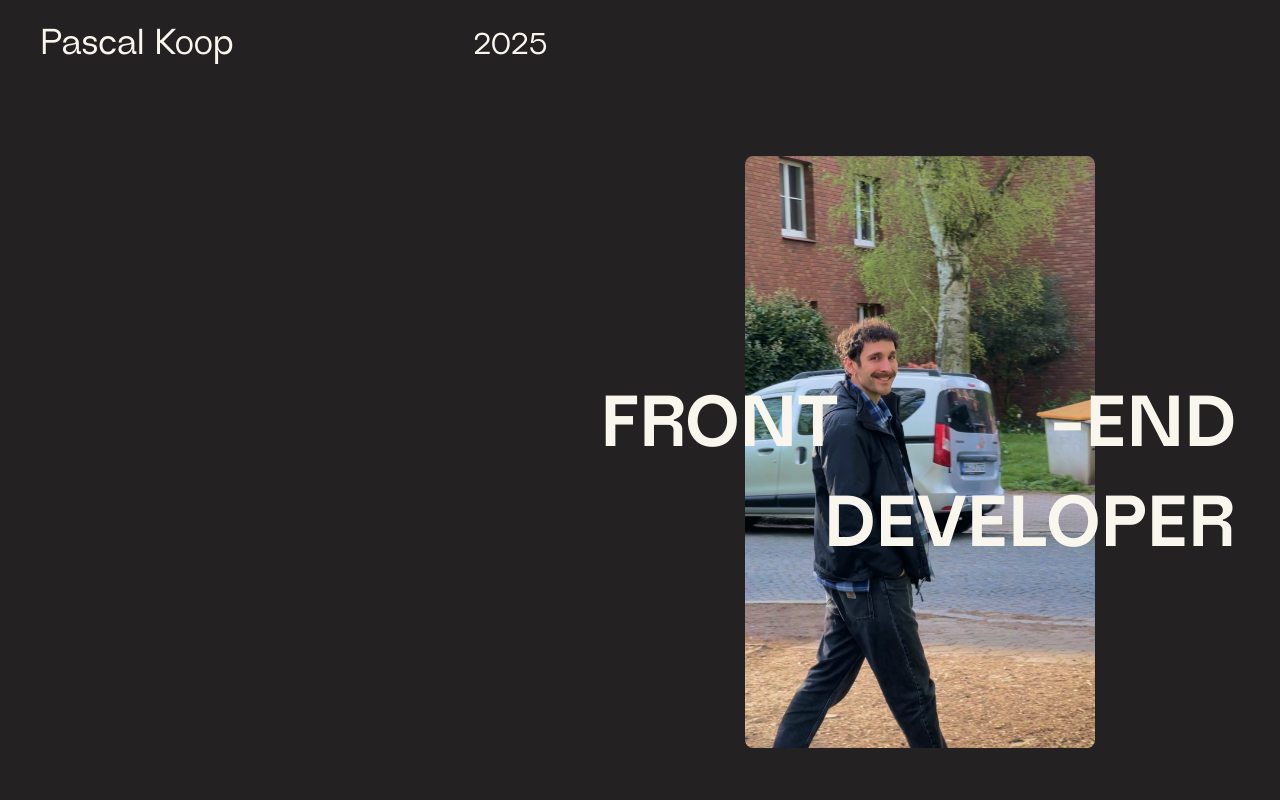
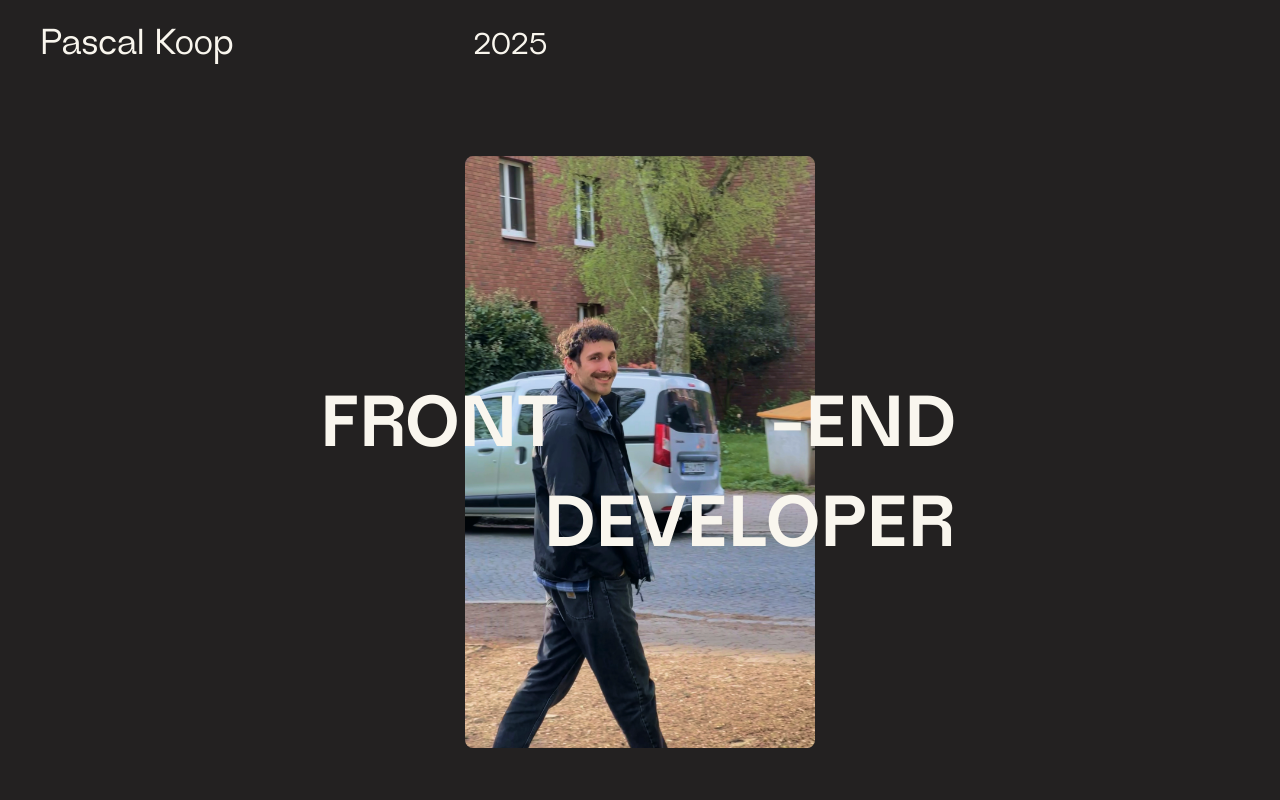
Before and after one commit to pascal-koop/koop_website, a Nuxt app: page / in a window 1280 px wide. Shown: the top 800 px of the page. Built offline with nearby package versions, Linux system fonts and the light colour scheme.

Commit message:
Color splash (#26)
* CHANGE INTRO TEXT ANIMATION

* change intro section development text bg-color to normal

```diff
--- a/components/TheIntroSection.vue
+++ b/components/TheIntroSection.vue
@@ -3,6 +3,14 @@
 	const lastScrollTop = ref<number>(0);
 	const SCROLL_THRESHOLD = 100;
 	const IMAGE_OPACITY_FADE_RATE = 375;
+
+	const currentText = computed(() => {
+		if (window.innerWidth < 768) return 'frontend';
+		if (scrollPosition.value > 180) return 'software';
+		if (scrollPosition.value > 80) return 'web';
+		return 'frontend';
+	});
+
 	const imageOpacity = computed<number>(() => {
 		const opacity = Math.max(0, 1 - scrollPosition.value / IMAGE_OPACITY_FADE_RATE);
 		return opacity;
@@ -11,8 +19,8 @@
 
 	const handleScroll = (): void => {
 		const scrollTop = window.scrollY || document.documentElement.scrollTop;
-		scrollPosition.value = scrollTop; // Update the scroll position
-		lastScrollTop.value = scrollTop <= 0 ? 0 : scrollTop; // Update the last scroll position
+		scrollPosition.value = scrollTop;
+		lastScrollTop.value = scrollTop <= 0 ? 0 : scrollTop;
 		scrollPosition.value > SCROLL_THRESHOLD ? (userIsScrolling.value = true) : (userIsScrolling.value = false);
 	};
 
@@ -26,7 +34,34 @@
 	const currentYear = new Date().getFullYear();
 </script>
 
-<style></style>
+<style scoped>
+.text-transition {
+  transition: opacity 0.5s ease-in-out;
+}
+
+.text-hidden {
+  opacity: 0;
+  pointer-events: none;
+}
+
+.text-visible {
+  opacity: 1;
+}
+
+.text-container {
+  position: relative;
+  display: inline-block;
+}
+
+.absolute-text {
+  position: absolute;
+  left: 0;
+  top: 0;
+}
+
+
+
+</style>
 
 <template>
 	<section
@@ -39,21 +74,26 @@
 		>
 		<p
 			:style="{ transform: `translateY(${-scrollPosition}px)` }"
-			class="inline-block text-textLight text-2xl md:text-3xl font-neueRegrade font-medium"
+			class=" inline-block text-textLight text-2xl md:text-3xl font-neueRegrade font-medium"
 			>{{ currentYear }}</p
 		>
-		<div class="h-svh flex items-center justify-center md:justify-end">
+		<div class="h-svh flex items-center justify-center">
 			<div class="absolute p-1 md:pl-0 md:mt-6 md:flex md:flex-col introduction-content md:gap-7">
 				<h1
 					:style="{ transform: `translateX(${scrollPosition}px)` }"
-					class="z-10 text-5xl md:text-7xl title text-textLight font-neueRegrade font-bold uppercase ">
-					front <span class="md:ml-48 z-10">-end</span>
+					class=" z-10 text-5xl md:text-7xl title text-textLight font-neueRegrade font-bold uppercase">
+					<div class="text-container">
+						<span :class="['text-transition', currentText === 'frontend' ? 'text-visible' : 'text-hidden']">front <span class="md:ml-48 z-10">-end</span></span>
+						<span :class="['text-transition absolute-text', currentText === 'web' ? 'text-visible' : 'text-hidden']">web</span>
+						<span  :class="['text-transition absolute-text', currentText === 'software' ? 'text-visible software ' : 'text-hidden']">personal</span>
+					</div>
 				</h1>
 				<h1
 					:style="{ transform: `translateX(${-scrollPosition}px)` }"
 
 					class="z-10 text-5xl md:text-7xl font-neueRegrade font-bold title text-textLight top-6 md:self-end uppercase">
-					developer
+					<span v-if="currentText === 'frontend' || currentText === 'web'">developer</span>
+					<span v-if="currentText === 'software'" :class="[currentText === 'software' ? 'text-visible software' : 'text-hidden']">development</span>
 				</h1>
 				<NuxtImg
 					class="absolute md:top-1/2 md:left-1/2 transform md:-translate-x-1/2 md:-translate-y-[54%] z-1 hidden md:block rounded-lg"
--- a/nuxt.config.ts
+++ b/nuxt.config.ts
@@ -13,6 +13,12 @@ export default defineNuxtConfig({
 	css: ['animate.css'],
 	image: {
 		quality: 100,
+		screens: {
+			md: 768,
+			lg: 1024,
+			xl: 1280,
+			'2xl': 1536,
+		}
 	},
 	ssr: false,
 	i18n: {
```
